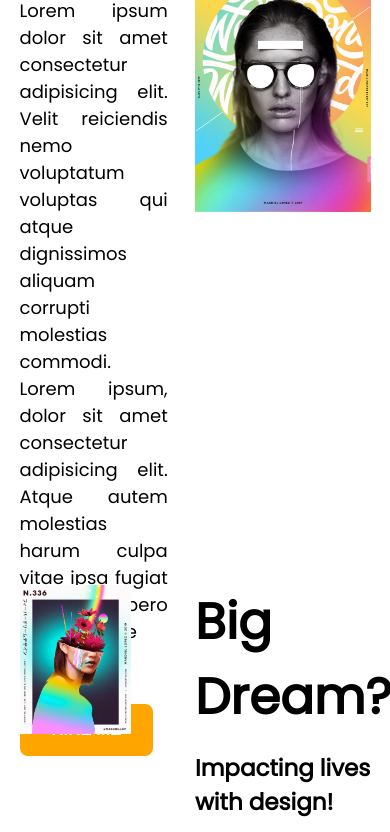
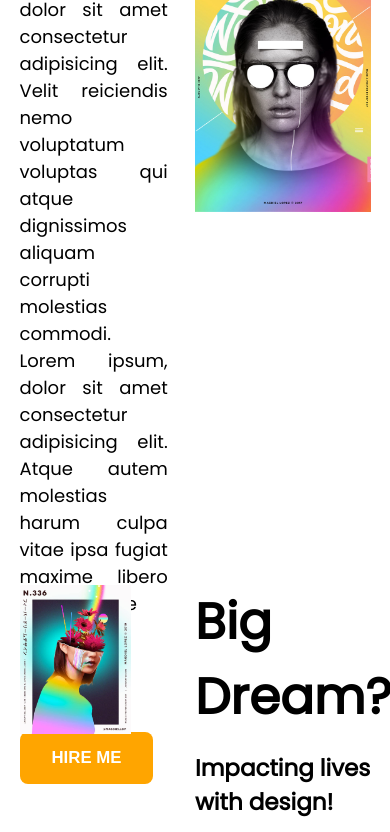
Before and after one commit to salmanahmedxyz/developer-portfolio, a plain HTML site: page index.html in a window 390 px wide. Shown: the part 371-1203 px from the top of the page. Drawn offline with Linux system fonts and the light colour scheme.

Commit message:
reviewd non-responsive

```diff
--- a/styles.css
+++ b/styles.css
@@ -28,7 +28,7 @@ h3 {
 
 p {
     font-size: 18px;
-    padding-bottom: 2rem;
+    padding-bottom: 5.5rem;
     text-align: justify;
     max-width: 95%;
 }
```
